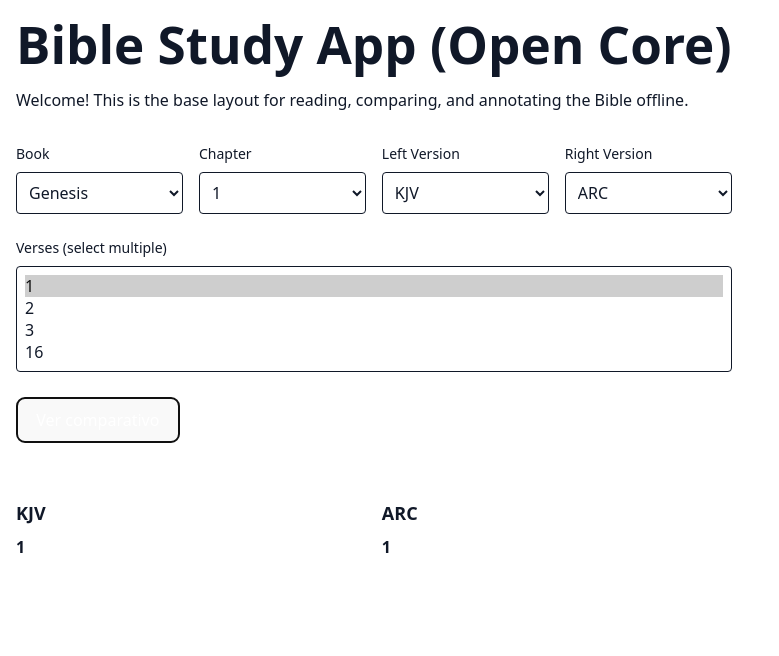
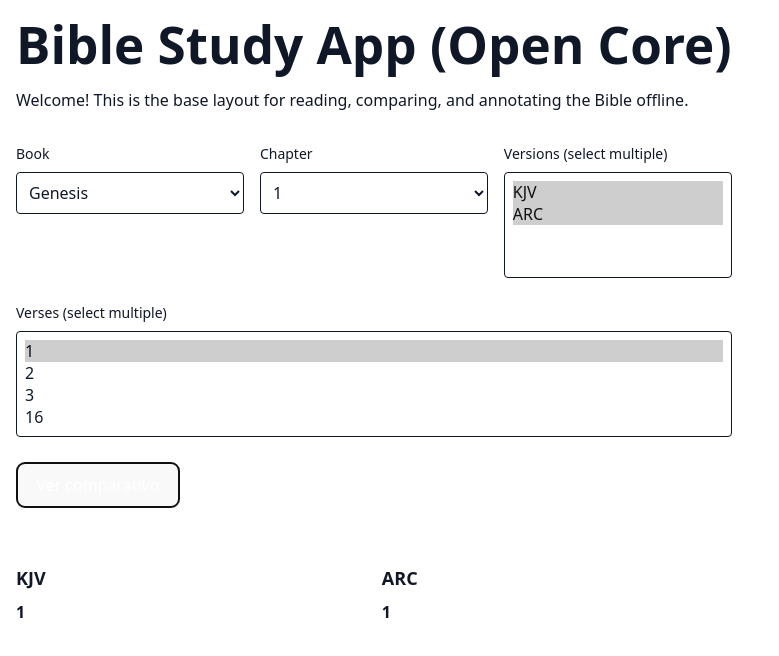
Before and after one commit to paulocfjunior/sacra, a React (Vite) app: page / in a window 1280 px wide. Both pictures are taken after a click on the button "Ver comparativo". Shown: the top 656 px of the page, without its empty margins (0-779 px from the left). Built offline with nearby package versions, Linux system fonts and the light colour scheme.

Commit message:
feat: update ParallelViewer to support multiple Bible versions

```diff
--- a/src/components/ParallelViewer.tsx
+++ b/src/components/ParallelViewer.tsx
@@ -5,31 +5,24 @@ interface Props {
   book: string;
   chapter: string;
   verses: string[];
-  leftVersion: string;
-  rightVersion: string;
+  versions: string[]; // ex: ["KJV", "ARC", "ASV"]
 }
 
-export default function ParallelViewer({ book, chapter, verses, leftVersion, rightVersion }: Props) {
+export default function ParallelViewer({ book, chapter, verses, versions }: Props) {
   const { getVerse } = useBible();
 
   return (
-    <div className="grid grid-cols-2 gap-4">
-      <div>
-        <h2 className="font-bold text-lg mb-2">{leftVersion}</h2>
+    <div className="grid gap-4" style={{ gridTemplateColumns: `repeat(${versions.length}, 1fr)` }}>
+      {versions.map(version => (
+        <div key={version}>
+          <h2 className="font-bold text-lg mb-2">{version}</h2>
           {verses.map(v => (
             <p key={v}>
-            <strong>{v}</strong> {getVerse(leftVersion, book, chapter, v)}
+              <strong>{v}</strong> {getVerse(version, book, chapter, v)}
             </p>
           ))}
         </div>
-      <div>
-        <h2 className="font-bold text-lg mb-2">{rightVersion}</h2>
-        {verses.map(v => (
-          <p key={v}>
-            <strong>{v}</strong> {getVerse(rightVersion, book, chapter, v)}
-          </p>
       ))}
-      </div>
     </div>
   );
 }
--- a/src/components/VerseSelector.tsx
+++ b/src/components/VerseSelector.tsx
@@ -10,8 +10,7 @@ interface Selection {
   book: string;
   chapter: string;
   verses: string[];
-  leftVersion: string;
-  rightVersion: string;
+  versions: string[];
 }
 
 export default function VerseSelector() {
@@ -19,15 +18,14 @@ export default function VerseSelector() {
     book: SAMPLE_BOOKS[0],
     chapter: SAMPLE_CHAPTERS[0],
     verses: [SAMPLE_VERSES[0]],
-    leftVersion: AVAILABLE_VERSIONS[0],
-    rightVersion: AVAILABLE_VERSIONS[1],
+    versions: [AVAILABLE_VERSIONS[0], AVAILABLE_VERSIONS[1]],
   });
 
   const [showComparison, setShowComparison] = useState(false);
 
   return (
     <div className="space-y-6">
-      <div className="grid grid-cols-2 md:grid-cols-4 gap-4">
+      <div className="grid grid-cols-2 md:grid-cols-3 gap-4">
         <div className="space-y-2">
           <label className="block text-sm font-medium">Book</label>
           <select
@@ -55,24 +53,15 @@ export default function VerseSelector() {
         </div>
 
         <div className="space-y-2">
-          <label className="block text-sm font-medium">Left Version</label>
+          <label className="block text-sm font-medium">Versions (select multiple)</label>
           <select
             className="w-full border rounded p-2"
-            value={selection.leftVersion}
-            onChange={(e) => setSelection(prev => ({ ...prev, leftVersion: e.target.value }))}
-          >
-            {AVAILABLE_VERSIONS.map(version => (
-              <option key={version} value={version}>{version}</option>
-            ))}
-          </select>
-        </div>
-
-        <div className="space-y-2">
-          <label className="block text-sm font-medium">Right Version</label>
-          <select
-            className="w-full border rounded p-2"
-            value={selection.rightVersion}
-            onChange={(e) => setSelection(prev => ({ ...prev, rightVersion: e.target.value }))}
+            multiple
+            value={selection.versions}
+            onChange={(e) => setSelection(prev => ({
+              ...prev,
+              versions: Array.from(e.target.selectedOptions).map(opt => opt.value)
+            }))}
           >
             {AVAILABLE_VERSIONS.map(version => (
               <option key={version} value={version}>{version}</option>
```
Lines whose indentation alone changed are shown as unchanged.
